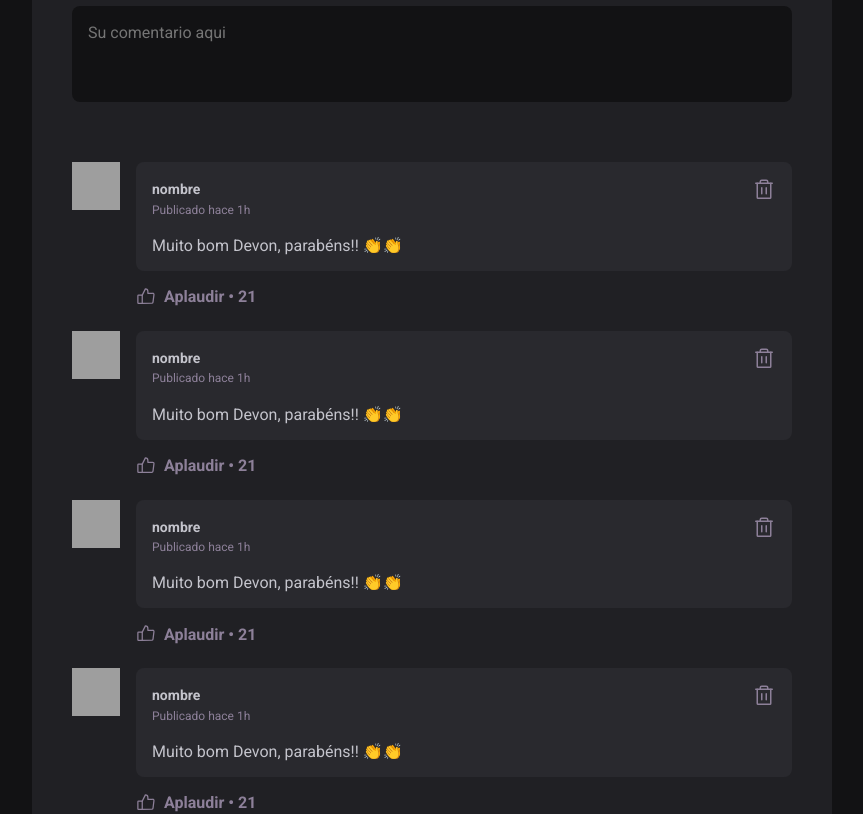
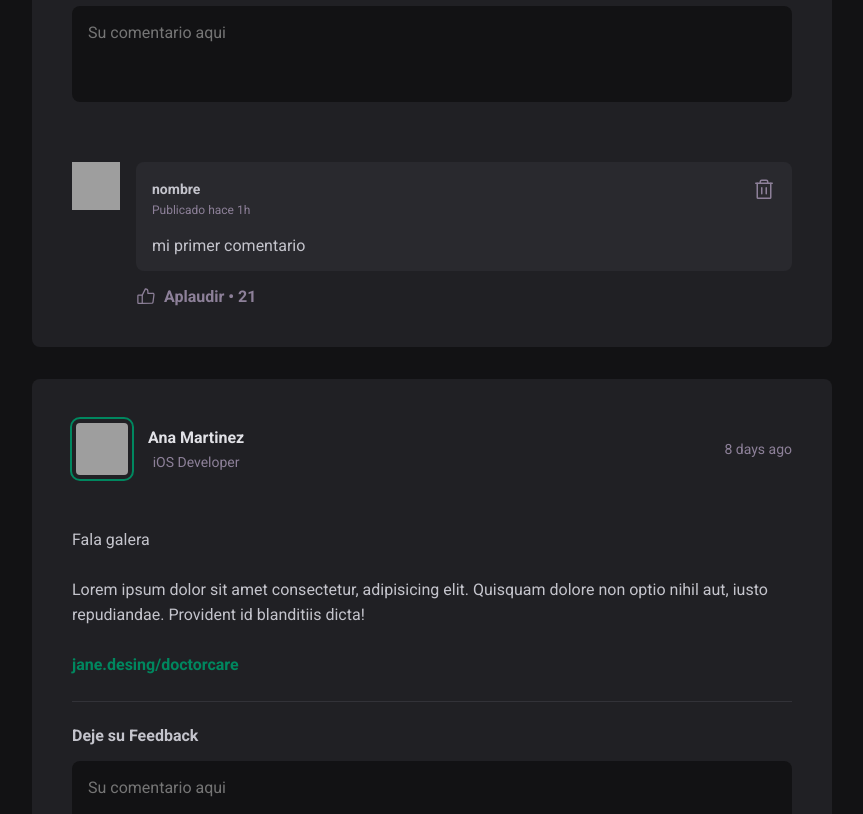
Before and after one commit to antoniPrz/ignite-feed, a React (Vite) app: page / in a window 1280 px wide. Shown: the part 480-1294 px from the top of the page, without its empty margins (352-1215 px from the left). Built offline with nearby package versions, Linux system fonts and the light colour scheme; grey boxes are pictures that could not be loaded.

Commit message:
agregando comentarios a los posts

```diff
--- a/src/App.jsx
+++ b/src/App.jsx
@@ -60,6 +60,7 @@ export function App() {
           {posts.map((post) => {
             return (
               <Post
+                key={post.id}
                 author={post.author}
                 content={post.content}
                 publishedAt={post.publishedAt}
--- a/src/components/Comment.jsx
+++ b/src/components/Comment.jsx
@@ -2,7 +2,7 @@ import { ThumbsUp, Trash } from 'phosphor-react';
 import { Avatar } from './Avatar';
 import styles from './Comment.module.css';
 
-export function Comment() {
+export function Comment({ content }) {
   return (
     <>
       {/* comentario */}
@@ -21,7 +21,7 @@ export function Comment() {
                 <Trash size={24} />
               </button>
             </header>
-            <p>Muito bom Devon, parabéns!! 👏👏</p>
+            <p>{content}</p>
           </div>
           <footer>
             <button>
--- a/src/components/Post.jsx
+++ b/src/components/Post.jsx
@@ -1,5 +1,6 @@
 import { format, formatDistanceToNow } from 'date-fns';
 import { formatDistance } from 'date-fns/esm';
+import { useState } from 'react';
 // import { es } from 'date-fns/locale/es';
 
 import { Avatar } from './Avatar';
@@ -7,6 +8,8 @@ import { Comment } from './Comment';
 import styles from './Post.module.css';
 
 export function Post({ author, content, publishedAt }) {
+  const [comments, setComments] = useState(['mi primer comentario ']);
+  const [newComentText, setNewCommentText] = useState('');
   const publishedDataFormated = format(
     publishedAt,
     "d 'de' LLLL 'a las' HH:mm"
@@ -15,6 +18,16 @@ export function Post({ author, content, publishedAt }) {
   const publishedDateRelativeToNow = formatDistanceToNow(publishedAt, {
     addSuffix: true,
   });
+
+  function newCommentChange(event) {
+    setNewCommentText(event.target.value);
+  }
+
+  function handleCreateNewComent(event) {
+    event.preventDefault();
+    setComments([...comments, newComentText]);
+    setNewCommentText('');
+  }
 
   return (
     <>
@@ -40,10 +53,10 @@ export function Post({ author, content, publishedAt }) {
         <div className={styles.content}>
           {content.map((line) => {
             if (line.type === 'paragraph') {
-              return <p>{line.content}</p>;
+              return <p key={line.content}>{line.content}</p>;
             } else if (line.type === 'link') {
               return (
-                <p>
+                <p key={line.content}>
                   <a href='#'>{line.content}</a>
                 </p>
               );
@@ -52,19 +65,21 @@ export function Post({ author, content, publishedAt }) {
         </div>
 
         {/* Formulario */}
-        <form action='' className={styles.commentForm}>
+        <form onSubmit={handleCreateNewComent} className={styles.commentForm}>
           <strong>Deje su Feedback</strong>
-          <textarea placeholder='Su comentario aqui' />
+          <textarea
+            placeholder='Su comentario aqui'
+            onChange={newCommentChange}
+            value={newComentText}
+          />
           <footer>
             <button type='submit'>Publicar</button>
           </footer>
         </form>
-        <div className={styles.commentList}>
-          <Comment />
-          <Comment />
-          <Comment />
-          <Comment />
-        </div>
+        <div className={styles.commentList}></div>
+        {comments.map((comment) => {
+          return <Comment key={comment} content={comment} />;
+        })}
       </article>
     </>
   );
```
